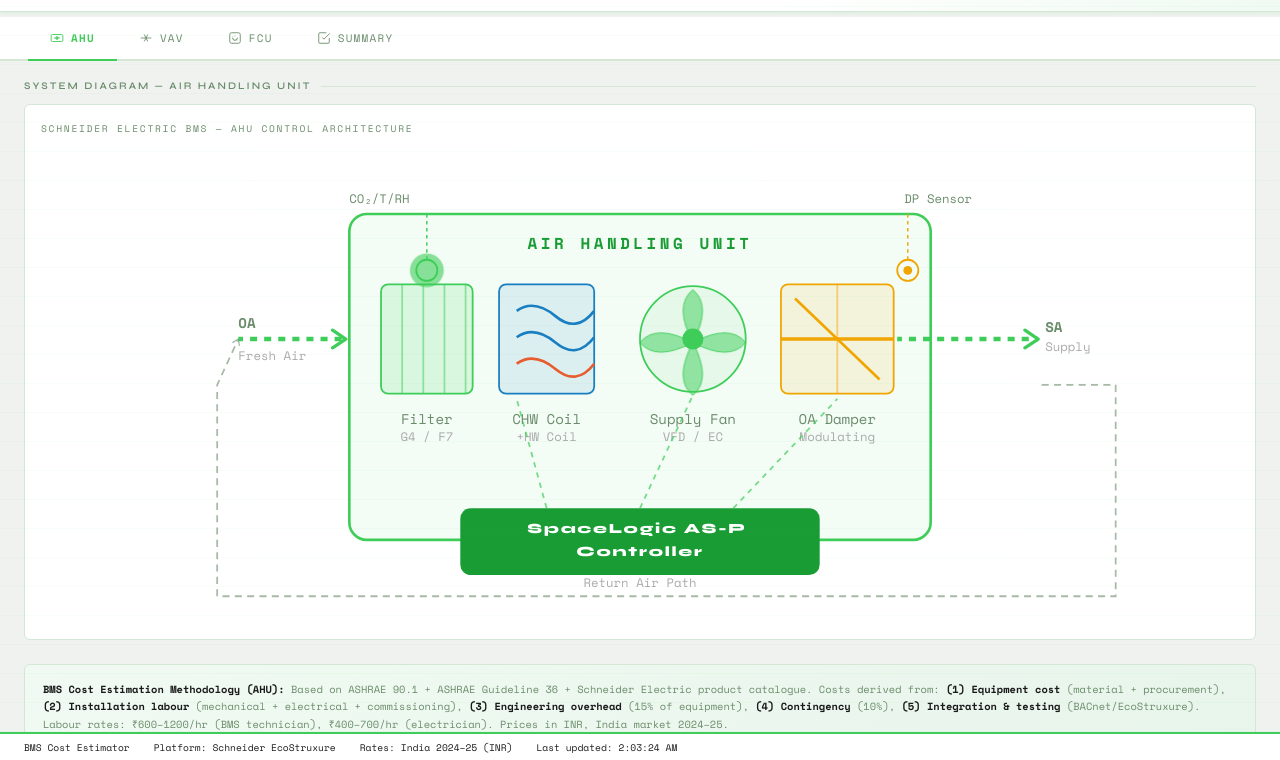
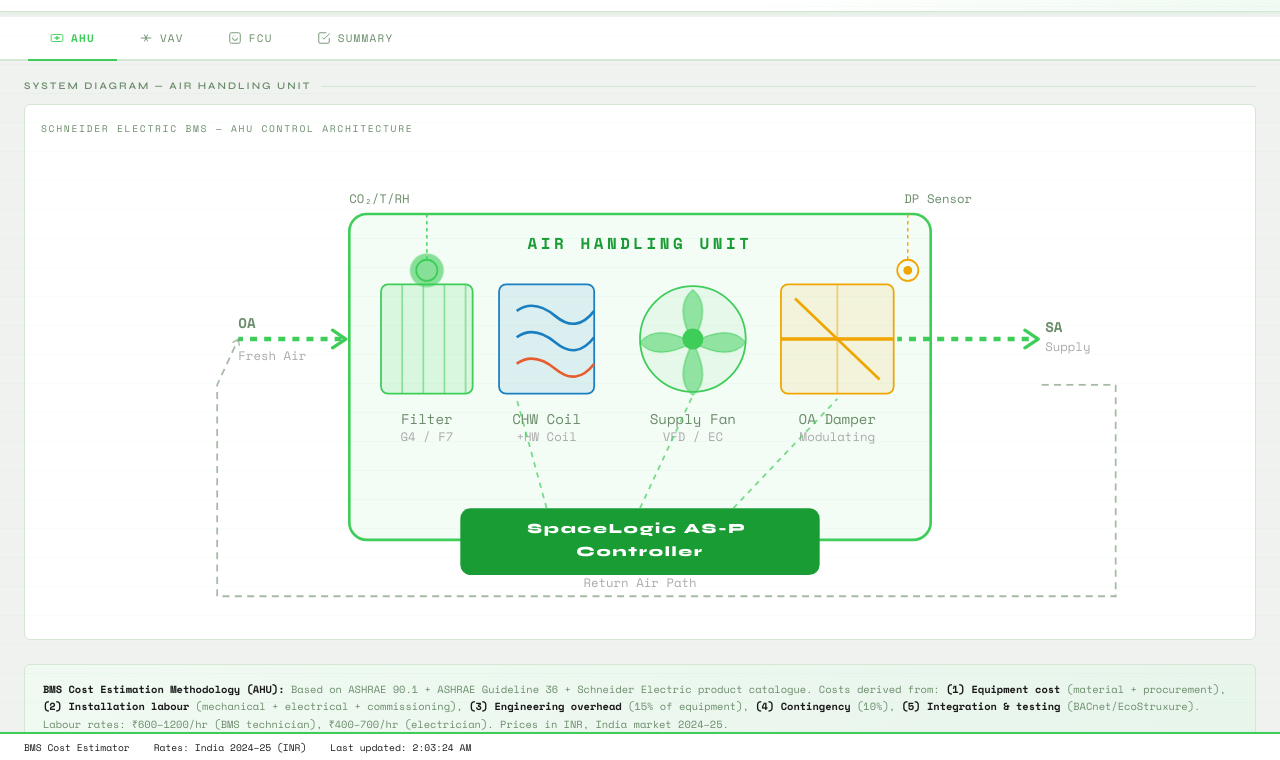
Before and after one commit to ShubhamKalghatgi/EstimationTool, a plain HTML site: page index.html in a window 1280 px wide. Shown: the part 40-800 px from the top of the page. Drawn offline with nearby package versions, Linux system fonts and the light colour scheme.

Commit message:
Update index.html

```diff
--- a/index.html
+++ b/index.html
@@ -820,7 +820,6 @@
 
 <div class="statusbar">
   <span>BMS Cost Estimator</span>
-  <span>Platform: <span>Schneider EcoStruxure</span></span>
   <span>Rates: <span>India 2024–25 (INR)</span></span>
   <span>Last updated: <span id="sbTime">—</span></span>
 </div>
```
